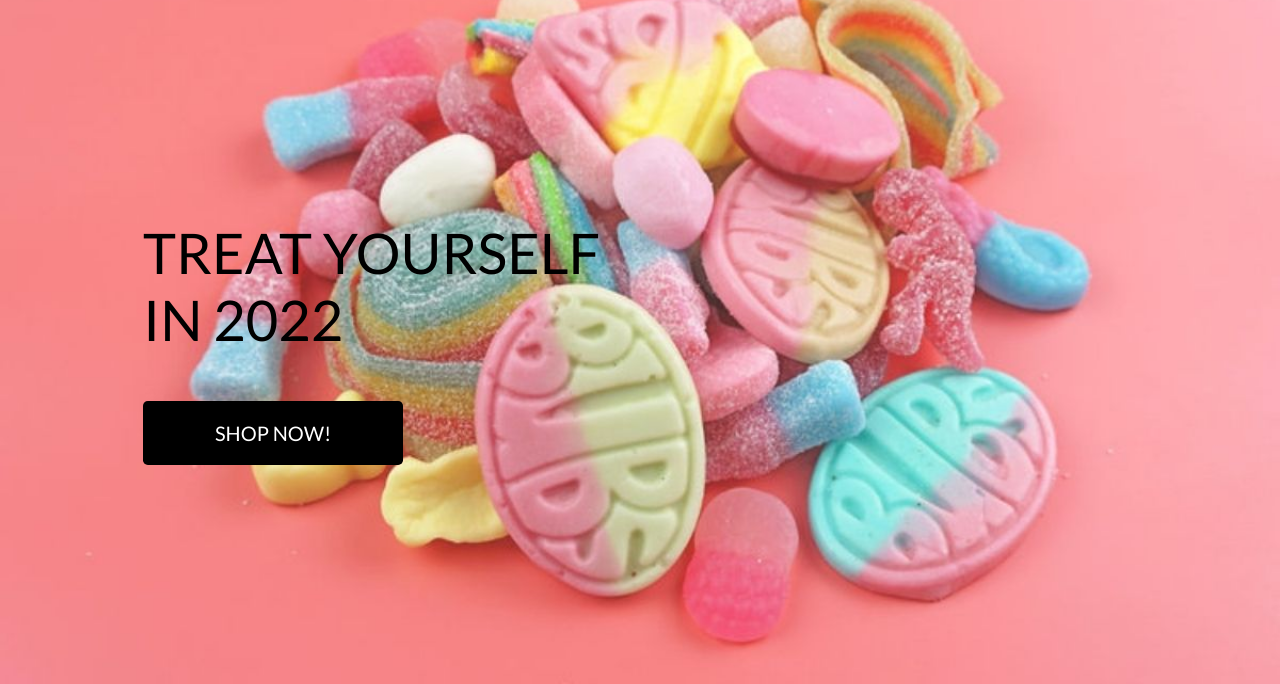
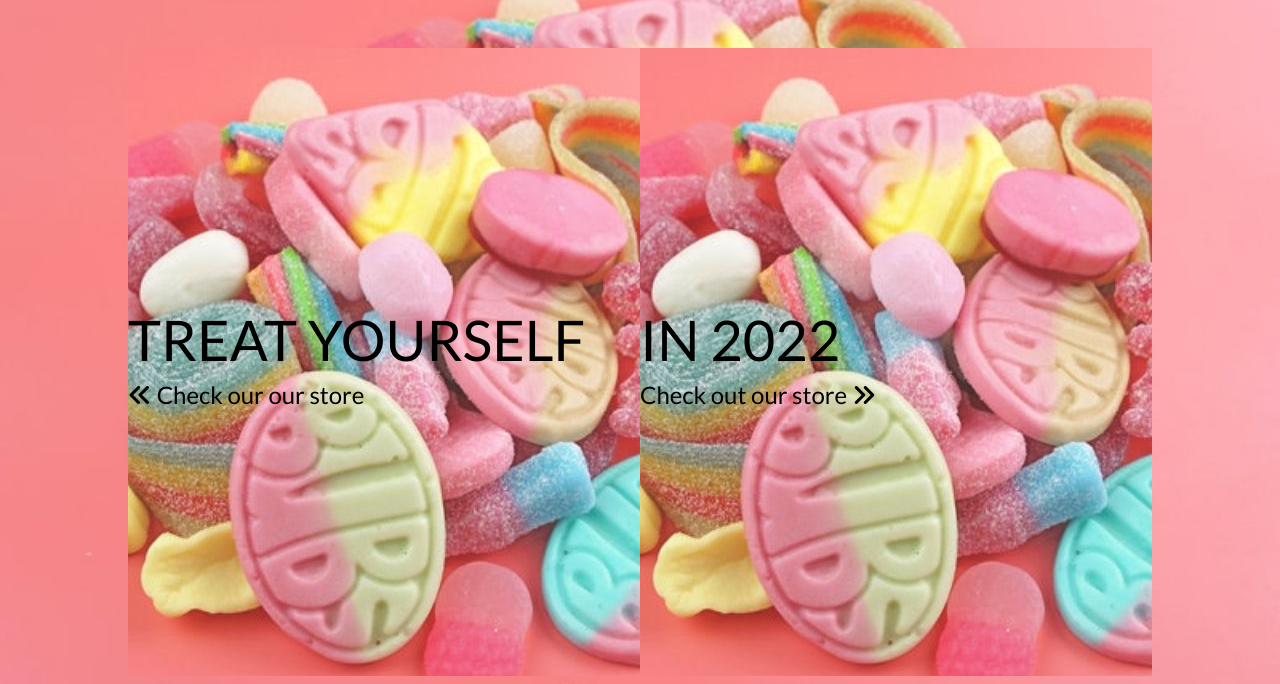
Before and after one commit to mgreenberry/MS4-sweetsntreats, a Django app: page / in a window 1280 px wide. Shown: the part 152-836 px from the top of the page. Run offline with Django 3.2, Linux system fonts and the light colour scheme; some libraries are stand-ins or nearby versions.

Commit message:
added sliding door css for front page

```diff
--- a/home/templates/home/index.html
+++ b/home/templates/home/index.html
@@ -4,9 +4,7 @@
 {% block page_header %}
     <div class='container header-container'>
         <div class="row">
-            <div class="col">
-
-            </div>
+            <div class="col"></div>
         </div>
     </div>
 {% endblock %}
@@ -14,18 +12,39 @@
 {% block content %}
     <div class='container h-100'>
         <div class='row h-100'>
-            <div class='col-7 col-md-6 my-auto'>
-                <h1 class='display-4 logo-font text-black'>
-                    Treat yourself in 2022
-                </h1>
-                <div class='my-5'>
-                    <h4>
-                        <a href="{% url 'products' %}" class="shop-now-button btn btn-lg rounder-0 text-uppercase py-3">
-                            SHOP NOW!
-                        </a>
-                    </h4>
+            <div class='col-12'>
+                <div class="stage">
+                    <div class="stage-content"></div>
+                    <label class="curtain-container">
+                        <div class="curtain-panel">
+                            <input type="checkbox" class="curtain-trigger"/>
+                            <div class="left-curtain curtain">
+                                <div>
+                                    <h3 class='display-4 logo-font text-black'>
+                                        Treat yourself
+                                    </h3>
+                                    <h4 class="text-black"><i class="fas fa-angle-double-left text-black"></i> Check our our store</h4>
+                                </div>
+                            </div>
+                            <div class="right-curtain curtain">
+                                <div>
+                                    <h3 class='display-4 logo-font text-black'>
+                                        in 2022
+                                    </h3>
+                                    <h4 class="text-black">Check out our store <i class="fas fa-angle-double-right"></i></h4>
+                                </div>
+                            </div>
+                        </div>
+                    </label>
+
                 </div>
+                <h2 class='display-4 logo-font text-black'>
+                    <a href="{% url 'products' %}" class="center-me shop-button btn btn-lg rounder-0 text-uppercase py-3">
+                        ENTER OUR SHOP NOW!
+                    </a>
+                </h2>
             </div>
+
         </div>
     </div>
 {% endblock %}
--- a/static/css/base.css
+++ b/static/css/base.css
@@ -82,6 +82,61 @@ https://www.w3schools.com/howto/howto_css_modals.asp */
     color: black;
     text-decoration: none;
     cursor: pointer;
+  }
+
+.stage {
+    width: 100%;
+  }
+
+.curtain-container {
+    position: absolute;
+    top: 0;
+    left: 0;
+    bottom: 0;
+    right: 0;
+  }
+
+.curtain-panel {
+    display: flex;
+    height: 100%;
+    cursor: pointer;
+    overflow: hidden;
+  }
+
+.curtain-panel .curtain {
+    width: 100%;
+    background: url('/media/sweets.jpeg') no-repeat center center fixed;
+    transition: transform 0.5s ease-out;
+    display: flex;
+    align-items: center;
+    overflow: hidden;
+  }
+
+.curtain-panel .left-curtain:before {
+    left: 0;
+  }
+
+.curtain-panel .right-curtain:before {
+    right: 0;
+  }
+
+.curtain-trigger {
+    visibility: hidden;
+    position: absolute;
+  }
+
+.curtain-trigger:checked ~ .left-curtain {
+    transform: translateX(calc(-100% + 2em));
+  }
+
+.curtain-trigger:checked ~ .right-curtain {
+    transform: translateX(calc(100% - 2em));
+  }
+
+.shop-button {
+    background: black;
+    color: white;
+    margin-left: 25%;
 }
 
 .shop-now-button {
--- a/templates/base.html
+++ b/templates/base.html
@@ -79,7 +79,7 @@
                                 <p class="text-black my-0">My Account</p>
                             </div>
                         </a>
-                        <div class="dropdown-menu border-0" aria-labelledby="user-options">
+                        <div class="dropdown-menu border-0 bg-info" aria-labelledby="user-options">
                             {% if request.user.is_authenticated %}
                                 {% if request.user.is_superuser %}
                                     <a href="{% url 'add_product' %}" class="dropdown-item">Product Management</a>
```
Also changed, not shown: products/templates/products/products.html (+3 -7 lines), db.sqlite3. Lines whose indentation alone changed are shown as unchanged.
